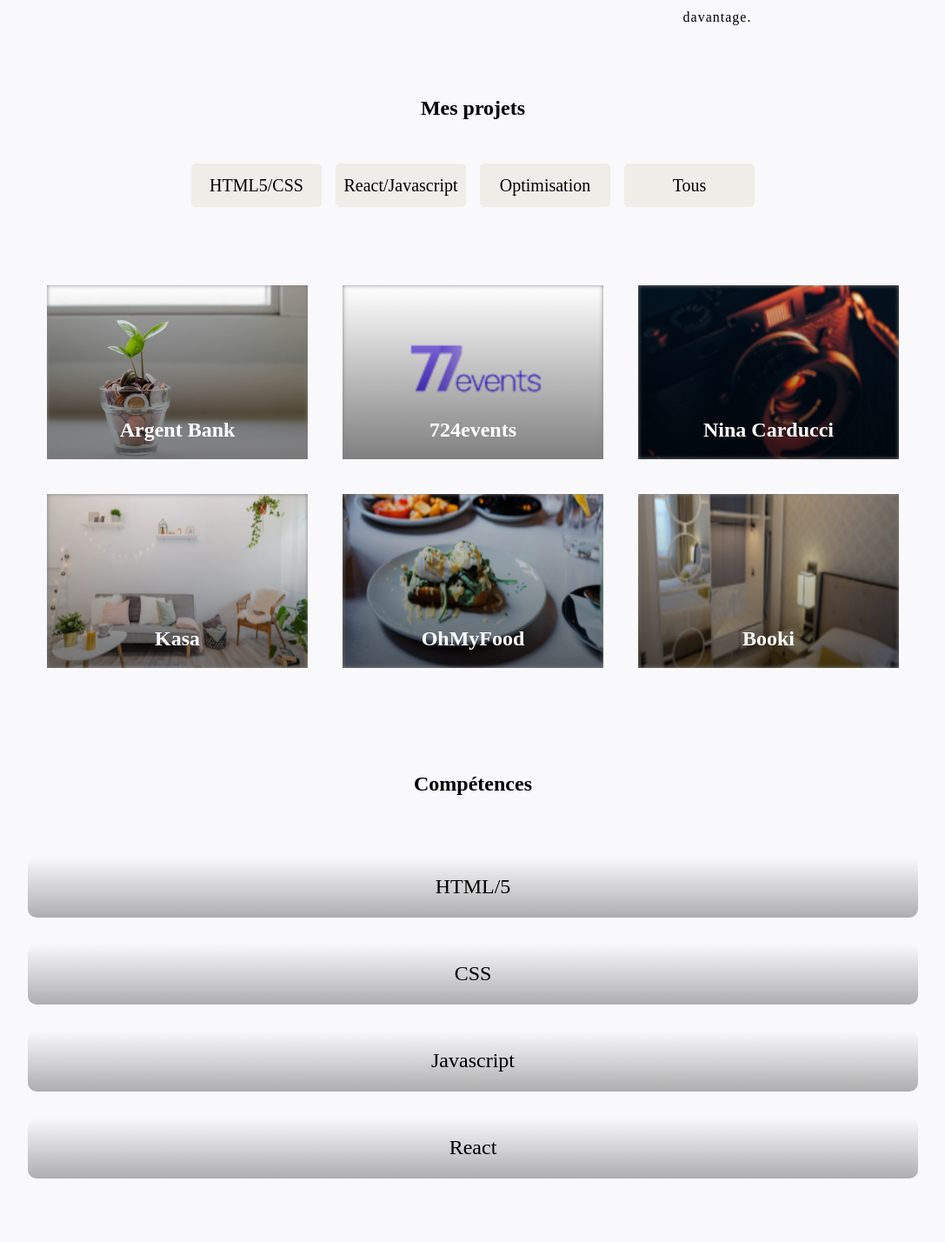
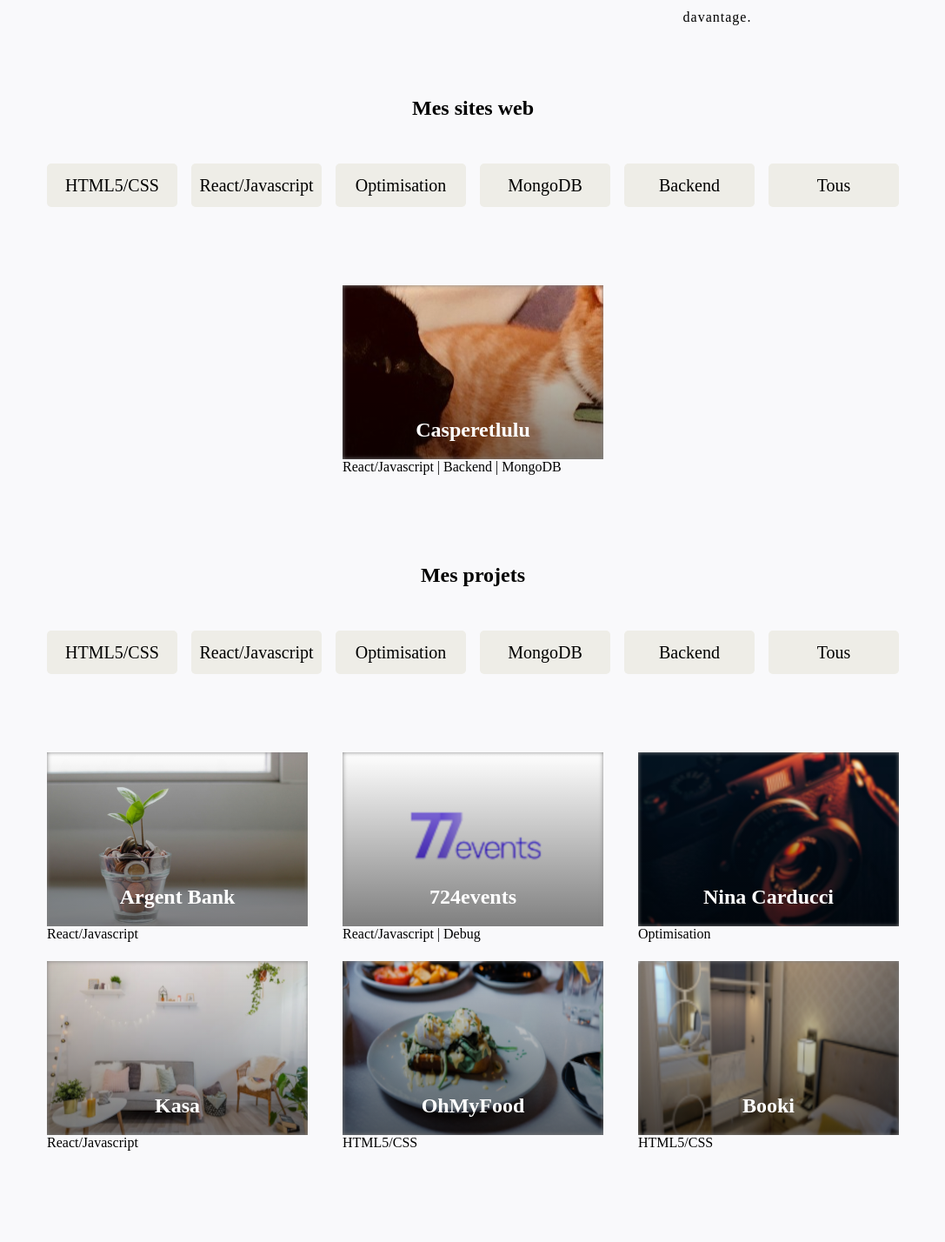
Before and after one commit to olouisa/portfoliointeg, a React (Create React App) app: page / in a window 1280 px wide. Shown: the part 877-2305 px from the top of the page at 87% size, without its empty margins (96-1183 px from the left). Built offline with nearby package versions, Linux system fonts and the light colour scheme.

Commit message:
add casperetlulu site party 1

```diff
--- a/src/App.js
+++ b/src/App.js
@@ -5,13 +5,17 @@
 import Competences from './components/Competences';
 import Form from './components/Form';
 import Banner from './components/Banner';
+import Sites from './containers/Sites';
+import data from '../src/lists/projects.json';
 
 function App() {
+
   return (
     <div className="App">
       <Header/>
       <Banner/>
       <Presentation/>
+      <Sites/>
       <Projects/>
       <Competences/>
       <Form/>
--- a/src/components/Banner.js
+++ b/src/components/Banner.js
@@ -6,7 +6,7 @@
     <div className='banner-content' id='accueil' style={{backgroundImage: `url(${require(`../assets/images/coding.png`)})`, backgroundRepeat  : 'no-repeat', backgroundSize: 'cover'}}>
         {/* <img className='banner-img' src={require(`../assets/images/coding.png`)} alt="" /> */}
         <div className='banner-filter'></div>
-        <p className='banner-title'>Bonjour, je suis Louisa, développeuse web front-end.<br/> Bienvenue sur mon site portfolio.</p>
+        <p className='banner-title'>Bonjour, je suis Louisa, développeuse web front-end junior.<br/> Bienvenue sur mon site portfolio.</p>
 
     </div>
   )
--- a/src/components/ModalWork.js
+++ b/src/components/ModalWork.js
@@ -2,27 +2,29 @@
 import { Link } from 'react-router-dom';
 import "../styles/modalWork.css";
 
-function ModalWork({ isOpen, onChangeValue, projects }) {
+function ModalWork({ isOpen, onChangeValue, data }) {
     // const projects = Datas.projects
-    console.log(projects)
+    console.log(data)
     return (
         <div className='modalWork-background'>
             <div className='modalWork-container'>
                 <button onClick={() =>  onChangeValue } className='close'>X</button>
-                <h2 className='modalWork-title'>{projects.title}</h2>
-                <p className='date'>{projects.date}</p>
+                <h2 className='modalWork-title'>{data.title}</h2>
+                {data.site && <Link to={data.site}>Voir le site ici</Link> }
+
+                <p className='date'>{data.date}</p>
                 <h3 className='modalWork-description'>Description</h3>
-                <p className='description-text'>{projects.description}</p>
+                <p className='description-text'>{data.description}</p>
                 <h3 className='competences-text'>Compétences acquises</h3>
                 <ul className='competences-ul'>
 
                     {
-                        projects.competences.map((competence) => <li key={competence} className='competences-list'>{competence}</li>)
+                        data.competences.map((competence) => <li key={competence} className='competences-list'>{competence}</li>)
                         }
                     </ul>
 
-
-<Link key={projects.date} className='work-github-link' to={projects.gitHub} ><img className='work-github' src={require(`../assets/images/github-mark.png`)} alt='logo gitHub' /></Link>
+{data.gitHub && <Link key={data.date} className='work-github-link' to={data.gitHub} ><img className='work-github' src={require(`../assets/images/github-mark.png`)} alt='logo gitHub' /></Link>
+}
             </div>
         </div>
     )
--- a/src/components/Works.js
+++ b/src/components/Works.js
@@ -8,12 +8,17 @@
 
 
 
-function Works() {
+function Works({ data }) {
   const [isOpen, setIsOpen] = useState(false);
   const [id, setId] = useState();
-  const projects = Datas.projects;
-  console.log(projects);
+  const clickVal = useSelector((state) => state.clickValue);
 
+  // const projects = Datas.projects;
+  console.log("datas", data);
+  if (!Array.isArray(data)) {
+    console.error('array n\'est pas un tableau :', data);
+    return null; // ou afficher un message d'erreur
+  }
   // const dispatch = useDispatch()
   // useEffect(() => {
   //   dispatch(click());
@@ -41,7 +46,6 @@
     handleOpenModal();
   }
 
-  const clickVal = useSelector((state) => state.clickValue);
   console.log(clickVal, "test2")
 
 
@@ -49,7 +53,7 @@
 
     <div className='work-gallery'>
 
-      {projects.filter((work) => work.domain.includes(clickVal)).map((item) => {
+      {data.filter((work) => work.domain.includes(clickVal)).map((item) => {
 
         console.log(item)
         return (
@@ -61,13 +65,14 @@
             }
             key={item.id} className='works-container'
             style={{ backgroundImage: `url(${require(`../assets/images/${item.picture}`)})`, backgroundRepeat: 'no-repeat', backgroundPosition: 'center' }}
-          >
+            >
             <div className='backgroundWork'>
               <h2 key={item} className='work-title'>{item.title}</h2>
               {isOpen && item.id === id && <ModalWork key={item.id}
                 onChangeValue={onChangeValue}
-                projects={item} />}
+                data={item} />}
             </div>
+            { item.id && <div className='workCategory'>{item.domain.filter((word) => word !== "Tous").join(' | ')}</div>}
           </div>
 
 
--- a/src/containers/Projects.js
+++ b/src/containers/Projects.js
@@ -3,17 +3,18 @@
 import Works from '../components/Works';
 import "../styles/works.css";
 import FilterButton from '../components/FilterButton';
+import Datas from '../lists/projects.json';
 
 function Projects() {
 
-
+const projectsDatas = Datas.projects;
 
   return (
     <div className='projects-container' id='projets'>
         <h2 className='projects-title'>Mes projets</h2>
         <FilterButton/>
         <div className='gallery'>
-            <Works/>
+            <Works data={projectsDatas} />
         </div>
 
     </div>
--- /dev/null
+++ b/src/containers/Sites.js
@@ -0,0 +1,21 @@
+import React from 'react'
+import FilterButton from '../components/FilterButton'
+import Works from '../components/Works';
+import Datas from '../lists/projects.json';
+
+function Sites() {
+const websitesDatas = Datas.websites;
+
+  return (
+    <div className='projects-container' id='projets'>
+        <h2 className='projects-title'>Mes sites web</h2>
+        <FilterButton/>
+        <div className='gallery'>
+            <Works data={websitesDatas} />
+        </div>
+
+    </div>
+  )
+}
+
+export default Sites
--- a/src/lists/projects.json
+++ b/src/lists/projects.json
@@ -1,4 +1,32 @@
 {
+    "websites" : [
+        {
+            "id" : 1,
+            "title": "Casperetlulu",
+            "description": "Site web construit en collaboration avec Aurélie Thiré pour l'association Casperetlulu en bénévolat. Cette association recueille des chats errants ou abandonnés et leur cherche une famille adoptive. Ce site a pour objectif de les rendre visibles et ainsi faciliter leur adoption ou la récolte de dons. C'est un peu une sorte de catalogue avec un compte admin accessible uniquement par la présidente qui peut ajouter, modifier ou supprimer des posts de chats ou d'évènements. ",
+            "domain": [
+                "React/Javascript",
+                "Tous",
+                "Backend",
+                "MongoDB"
+
+            ],
+            "gitHub": "",
+            "site": "https://www.casperetlulu.fr",
+            "picture": "banner_cats2.jpg",
+            "date": "10-2023",
+            "competences": [
+                "Création du backend avec MongoDB et Express.js",
+                "Intégration/développement du site avec JavaScript et REACT",
+                "API REST",
+                "Authentification",
+                "Redux"
+
+            ]
+
+        }
+    ],
+
     "projects" : [
  {
     "id" : 1,
@@ -131,6 +159,8 @@
     "HTML5/CSS",
     "React/Javascript",
     "Optimisation",
+    "MongoDB",
+    "Backend",
     "Tous"
 ],
 
@@ -138,6 +168,7 @@
     "HTML/5",
     "CSS",
     "Javascript",
-    "React"
+    "React/Redux",
+    "MongoDB/Express.js"
 ]
 }
```
Also changed, not shown: src/assets/images/banner_cats.png (added), src/assets/images/banner_cats2.jpg (added), src/styles/works.css (line endings or trailing spaces).
